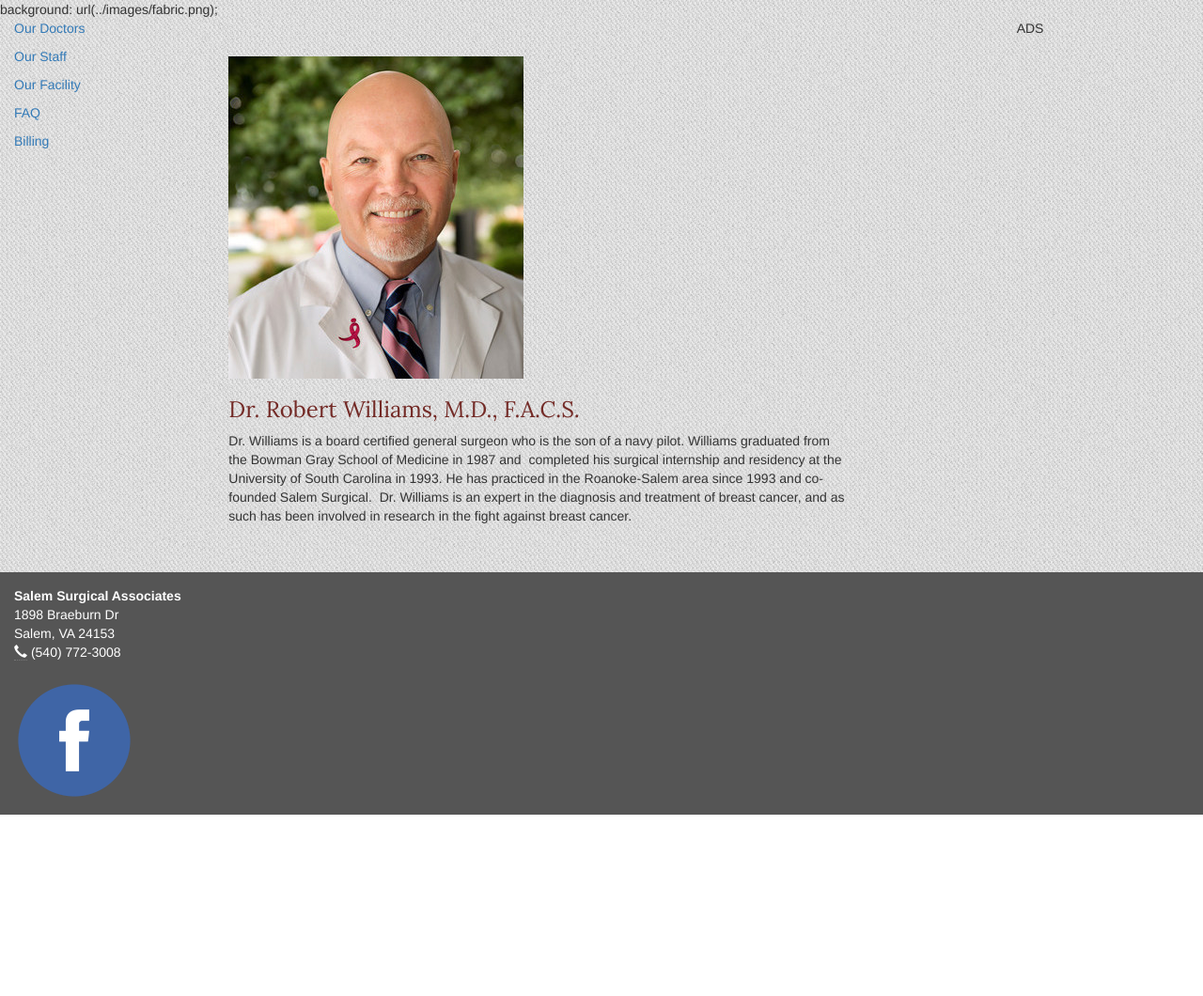
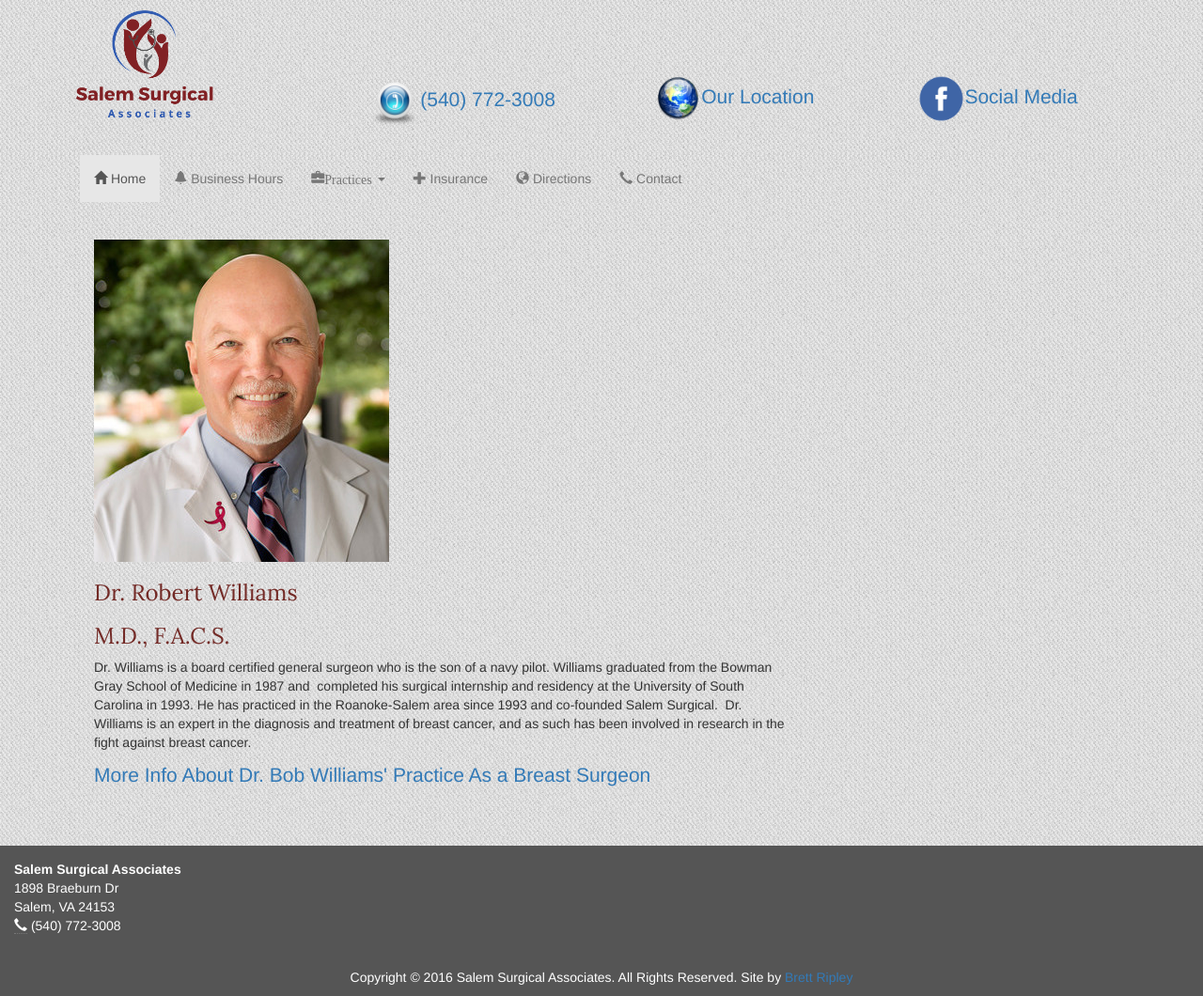
Before and after one commit to drumguy16/salem-surgical, a plain HTML site: page williams.html in a window 1280 px wide. Shown: the whole page at 94% size. Before the commit the page ends 867 px from the top, so only its background shows below. Drawn offline with nearby package versions, Linux system fonts and the light colour scheme.

Commit message:
Add bio page for Dr. Williams

```diff
--- a/williams.html
+++ b/williams.html
@@ -10,43 +10,73 @@
   <script src="//content.jwplatform.com/players/RTXWj0r6-EIEVpaOU.js"></script>
   <link rel="stylesheet" type="text/css" href="css/default.css">
 </head>
-background: url(../images/fabric.png);
-<div class="container-fluid text-left">
-  <!-- Left Navsidebar -->
-  <div class="row content">
-    <div class="col-sm-2 sidenav">
-      <p><a href="doctors.html">Our Doctors</a></p>
-      <p><a href="#">Our Staff</a></p>
-      <p><a href="#">Our Facility</a></p>
-      <p><a href="#">FAQ</a></p>
-      <p><a href="#">Billing</a></p>
-    </div>
-    <div class="col-sm-8 text-left">
-      <div class="container col-sm-10 bio">
-        <img src="images/williams.jpg">
-        <h3>Dr. Robert Williams, M.D., F.A.C.S.</h3>
-        <p>Dr. Williams is a board certified general surgeon who is the son of a navy pilot. Williams graduated from the Bowman Gray School of Medicine in 1987 and  completed his surgical internship and residency at the University of South Carolina in 1993. He has practiced in the Roanoke-Salem area since 1993 and co-founded Salem Surgical.  Dr. Williams is an expert in the diagnosis and treatment of breast cancer, and as such has been involved in research in the fight against breast cancer.</p>
-      </div>
-    </div>
-    <!-- Right sidebar -->
-    <div class="col-sm-2 sidenav">
-        <p>ADS</p>
+<body>
+<div class="main-banner">
+  <div class="container banner">
+    <div class="row">
+      <img class="col-md-2 col-xs-4 image-responsive" src="images/logo.png">
+      <ul class="nav nav-pills navbar-right hidden-sm hidden-xs">
+        <li><a class="lead" href="tel:+15407723008"><img class="banner-icon hvr-buzz" src="images/phone.png">(540) 772-3008</a></li>
+        <li><a class="lead" href="directions.html"><img class="banner-icon hvr-bob" src="images/earth.png">Our Location</a></li>
+        <li><a class="lead" href="https://www.facebook.com/Salem-Surgical-Associates-104569416275772/"><img class="banner-icon hvr-bob" src="images/facebook.png">Social Media</a></li>
+      </ul>
+     <!--  <h1 class="text-center"><span class="logo-banner-1">S</span>alem <span class="logo-banner-1">S</span>urgical <span class="logo-banner-1">A</span>ssociates</h1> -->
+      <!-- <p class="lead text-center">Serving the greater Roanoke Valley since 2000</p> -->
     </div>
   </div>
 </div>
+<nav class="navbar navbar-default">
+  <div class="container">
+    <div class="navbar-header">
+      <button type="button" class="navbar-toggle" data-toggle="collapse" data-target="#myNavbar">
+        <span class="icon-bar"></span>
+        <span class="icon-bar"></span>
+        <span class="icon-bar"></span>
+      </button>
     </div>
-<!-- /Right sidebar -->
-
-<footer class="container-fluid ">
-  <address>
+    <div class="collapse navbar-collapse" id="myNavbar">
+      <ul class="nav navbar-nav">
+        <li class="active"><a href="#"><span class="glyphicon glyphicon-home"></span> Home</a></li>
+        <li><a href="#"><span class="glyphicon glyphicon-bell"></span> Business Hours</a></li>
+        <li class="dropdown">
+          <a class="dropdown-toggle" data-toggle="dropdown" href="#"><span class="glyphicon glyphicon-briefcase">Practices</span>
+          <span class="caret"></span></a>
+          <ul class="dropdown-menu">
+            <li><a href="#">Page 1-1</a></li>
+            <li><a href="#">Page 1-2</a></li>
+            <li><a href="#">Page 1-3</a></li>
+          </ul>
+        </li>
+        <li><a href="#"><span class="glyphicon glyphicon-plus"></span> Insurance</a></li>
+        <li><a href="#"><span class="glyphicon glyphicon-globe"></span> Directions</a></li>
+        <li><a href="#"><span class="glyphicon glyphicon-earphone"></span> Contact</a></li>
+      </ul>
+    </div>
+  </div>
+</nav>
+<div class="container text-left">
+  <div class="col-sm-10 text-left">
+    <div class="container col-sm-10 bio">
+      <img src="images/williams.jpg">
+      <h3>Dr. Robert Williams</h3>
+      <h3>M.D., F.A.C.S.</h3>
+      <p>Dr. Williams is a board certified general surgeon who is the son of a navy pilot. Williams graduated from the Bowman Gray School of Medicine in 1987 and  completed his surgical internship and residency at the University of South Carolina in 1993. He has practiced in the Roanoke-Salem area since 1993 and co-founded Salem Surgical.  Dr. Williams is an expert in the diagnosis and treatment of breast cancer, and as such has been involved in research in the fight against breast cancer.</p>
+      <p class="lead"><a href="http://drbobw.com/">More Info About Dr. Bob Williams' Practice As a Breast Surgeon</p></a>
+    </div>
+  </div>
+</div>
+<footer class="container-fluid">
+  <div class="row">
+    <address class="col-sm-4">
       <strong>Salem Surgical Associates</strong><br>
       1898 Braeburn Dr<br>
       Salem, VA 24153<br>
       <abbr title="Phone"><span class="glyphicon glyphicon-earphone"></span></abbr> (540) 772-3008
     </address>
-  <section class="social">
-    <a href="https://www.facebook.com/Salem-Surgical-Associates-104569416275772/"><img src="images/facebook.png"></a>
+  </div>
+</footer>
+<section class="container-fluid text-center webmaster">
+  <p>Copyright &copy; 2016 Salem Surgical Associates. All Rights Reserved. Site by <a href="">Brett Ripley</a></p>
 </section>
-</footer>
 </body>
 </html>
```
Lines whose indentation alone changed are shown as unchanged.
